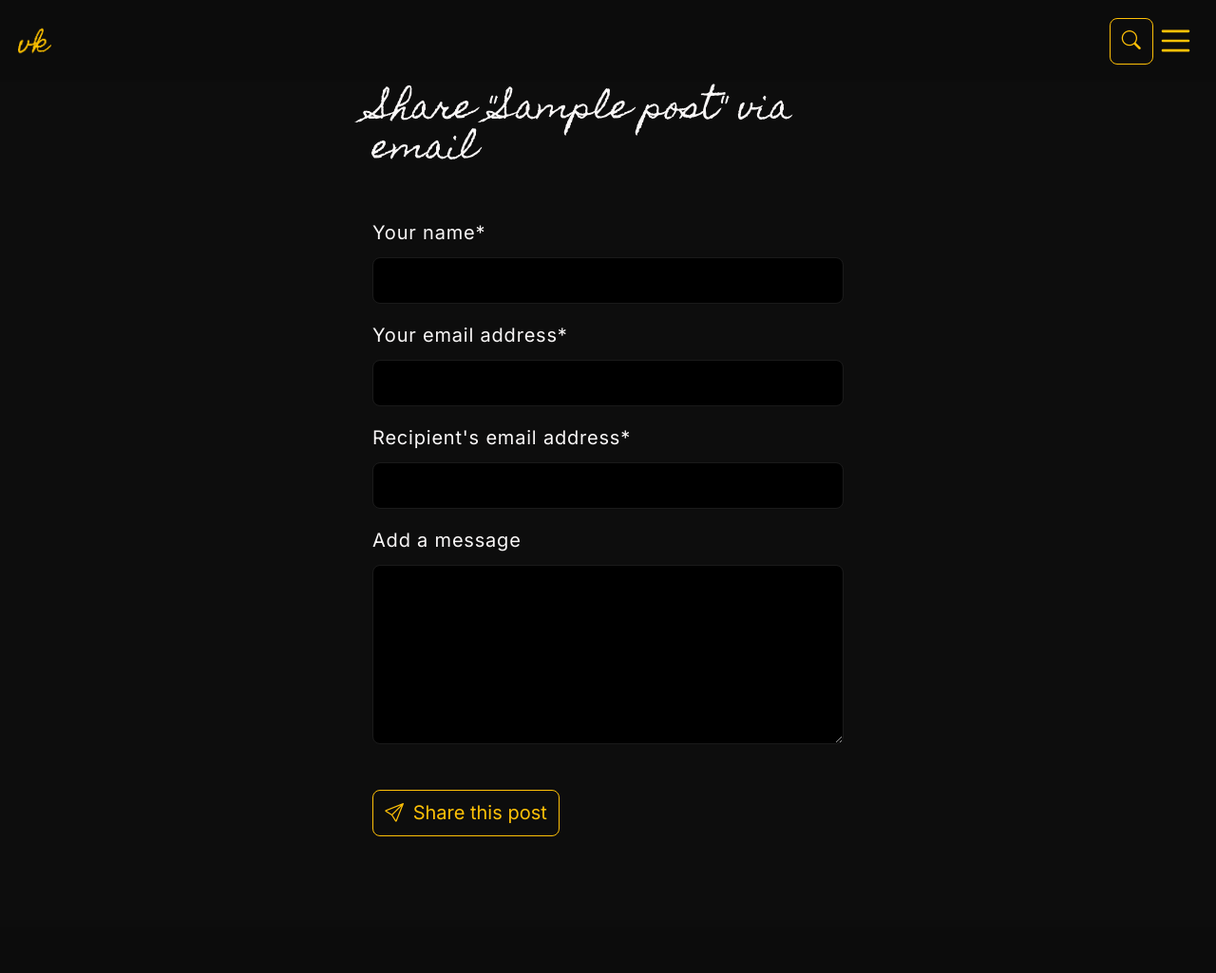
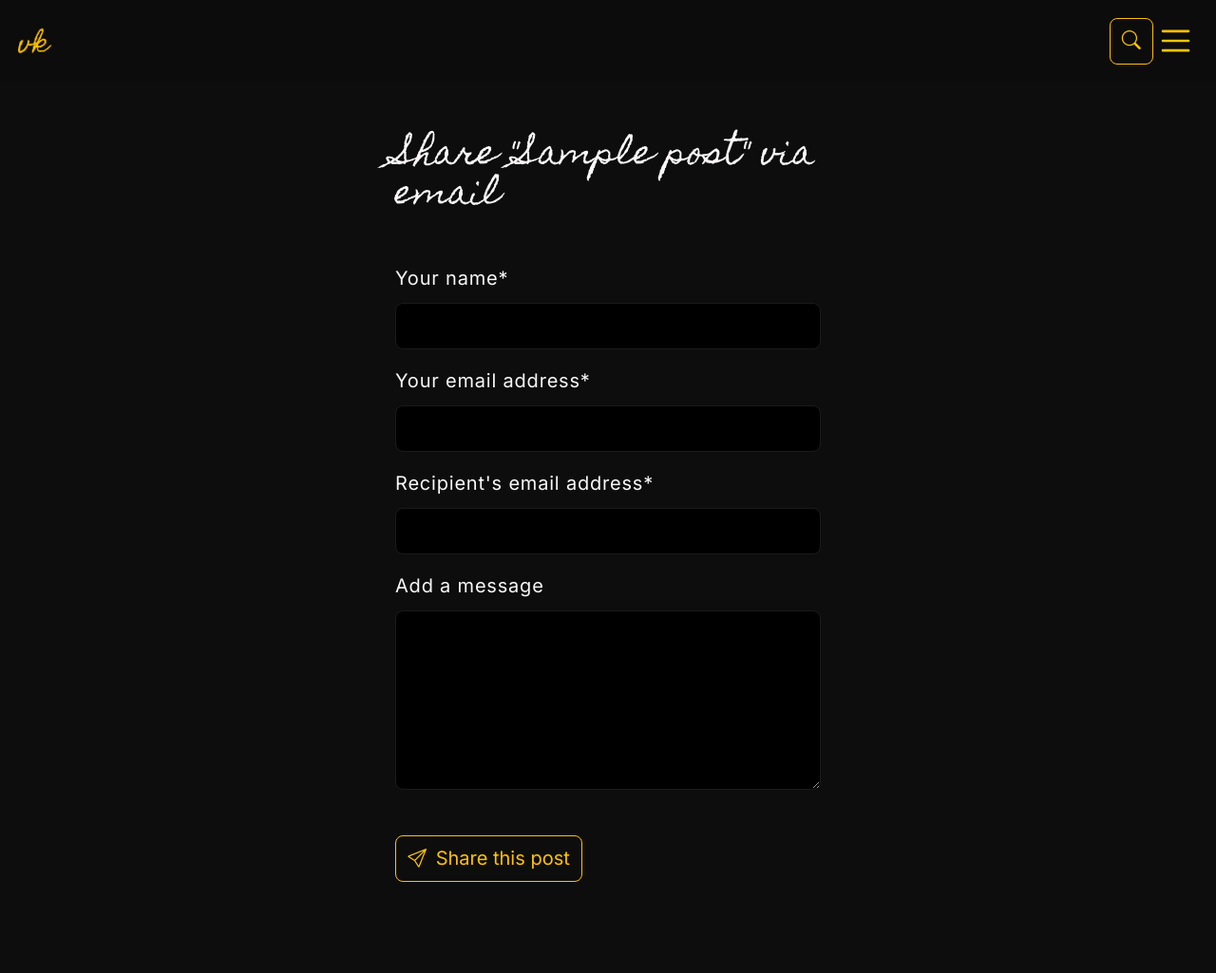
Before and after one commit to violet-kester/django-blog, a Django app: page /blog/1/share/ in a window 1280 px wide. Shown: the whole page at 95% size. Before the commit the page ends 881 px from the top, so only its background shows below. Run offline with Django 4.2, Linux system fonts and the light colour scheme; tables that the repository leaves empty hold one stand-in row (values such as "Sample post"); some libraries are stand-ins or nearby versions.

Commit message:
returned top margin to main element

```diff
--- a/blog/templates/blog/base.html
+++ b/blog/templates/blog/base.html
@@ -38,8 +38,8 @@
     <aside id="sidebar"></aside>
 
     <!-- Content ------------------------------->
-    <main class="p-5">
-      <div id="content" class="container col-12 col-lg-7 col-xl-6 p-5">
+    <main class="p-5 mt-5 mx-5">
+      <div id="content" class="container col-12 col-lg-7 col-xl-6 py-5 px-3 px-md-5">
         {% block content %}
         {% endblock %}
       </div>
```
